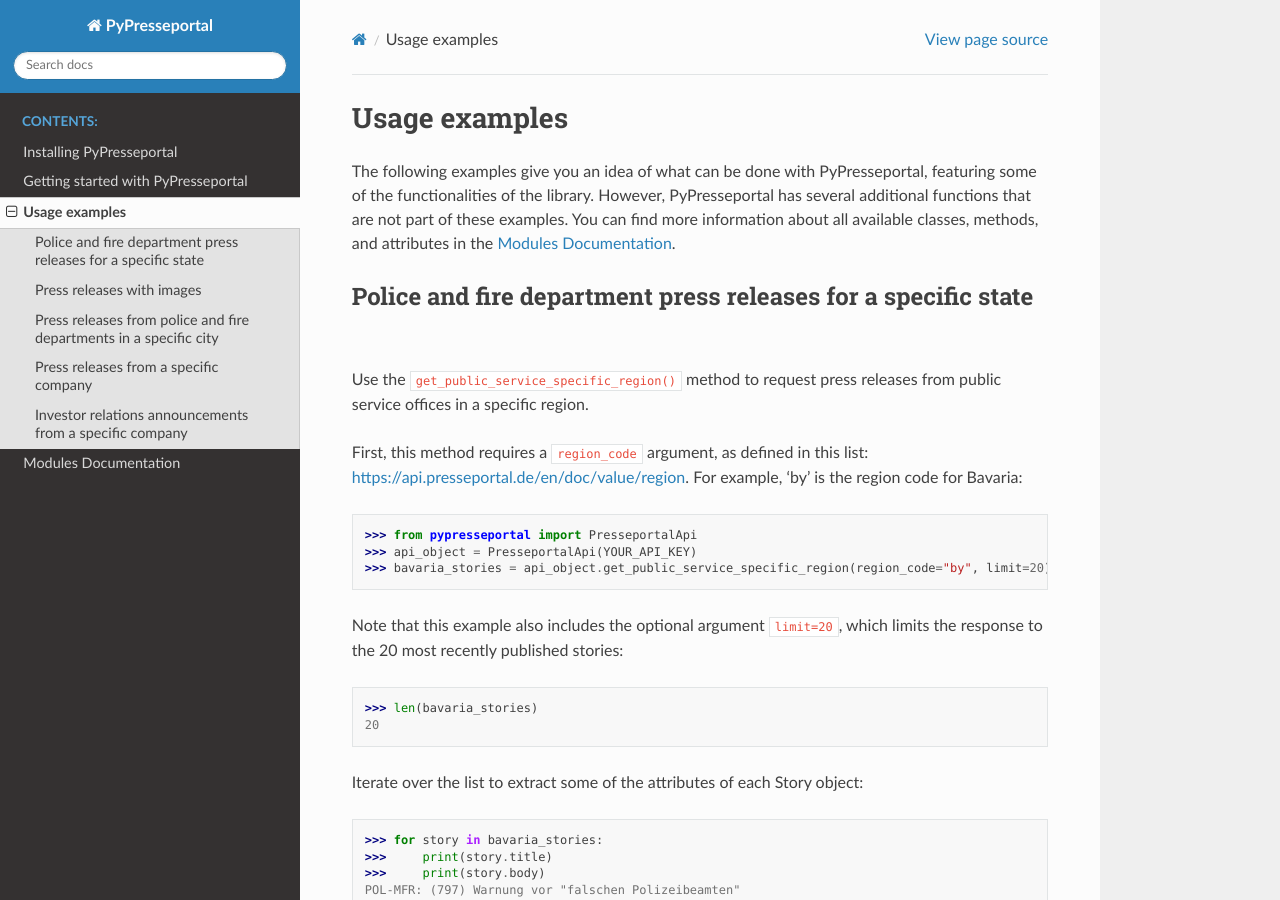
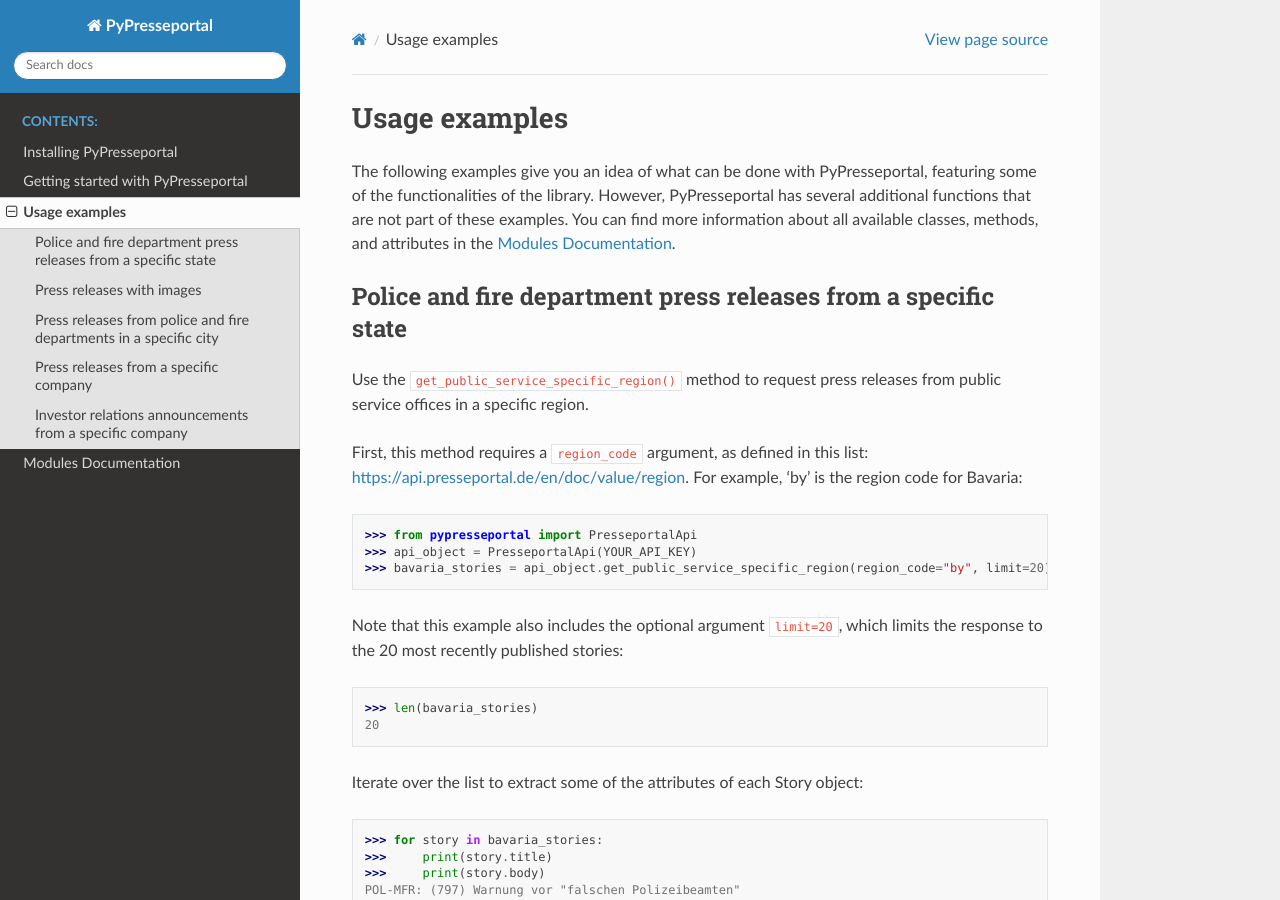
Before and after one commit to tcmetzger/pypresseportal, a Sphinx documentation site: the page built from docs/usage_examples.rst, in a window 1280 px wide and 900 px high. Built offline with Sphinx 7.4.7 and the Read the Docs theme 2.0.0, drawn with Linux system fonts in a browser that asks for light colours; some of the changed text lies outside the part shown.

Commit message:
Added minor improvements to docs

```diff
--- a/docs/usage_examples.rst
+++ b/docs/usage_examples.rst
@@ -10,8 +10,8 @@
 several additional functions that are not part of these examples. You can find more
 information about all available classes, methods, and attributes in the :doc:`pypresseportal`.
 
-Police and fire department press releases for a specific state
---------------------------------------------------------------
+Police and fire department press releases from a specific state
+---------------------------------------------------------------
 
 Use the ``get_public_service_specific_region()`` method to request press releases from public
 service offices in a specific region.
@@ -69,7 +69,7 @@
 to access all available public service office press releases for a specific city.
 
 First, initialize the API and search for all available offices in a city. Use the argument
-``entity='office`` to search for public service offices. Use the argument ``search_term`` to
+``entity='office'`` to search for public service offices. Use the argument ``search_term`` to
 pass the city you are searching for, for example "Dortmund":
 
 >>> from pypresseportal import PresseportalApi
```
Also changed, not shown: README.rst (+8 -8 lines), 1 other file.
